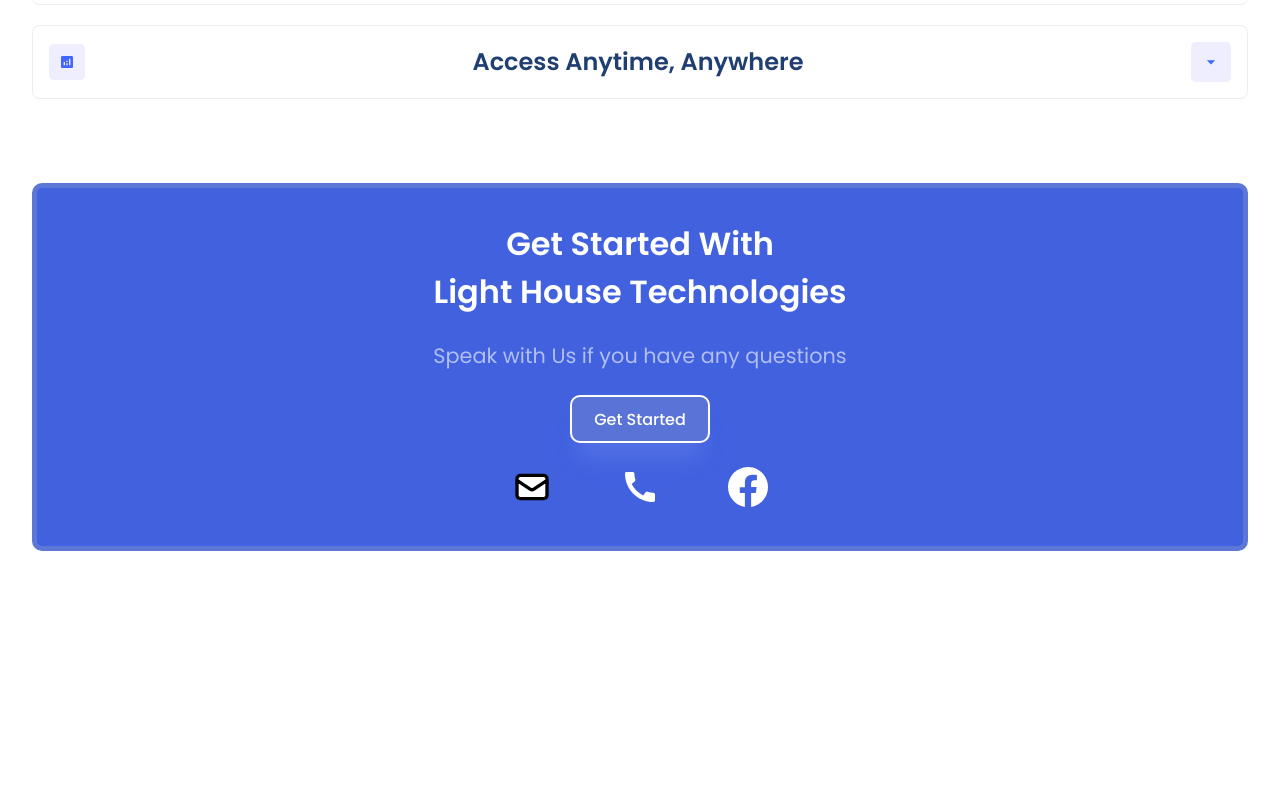
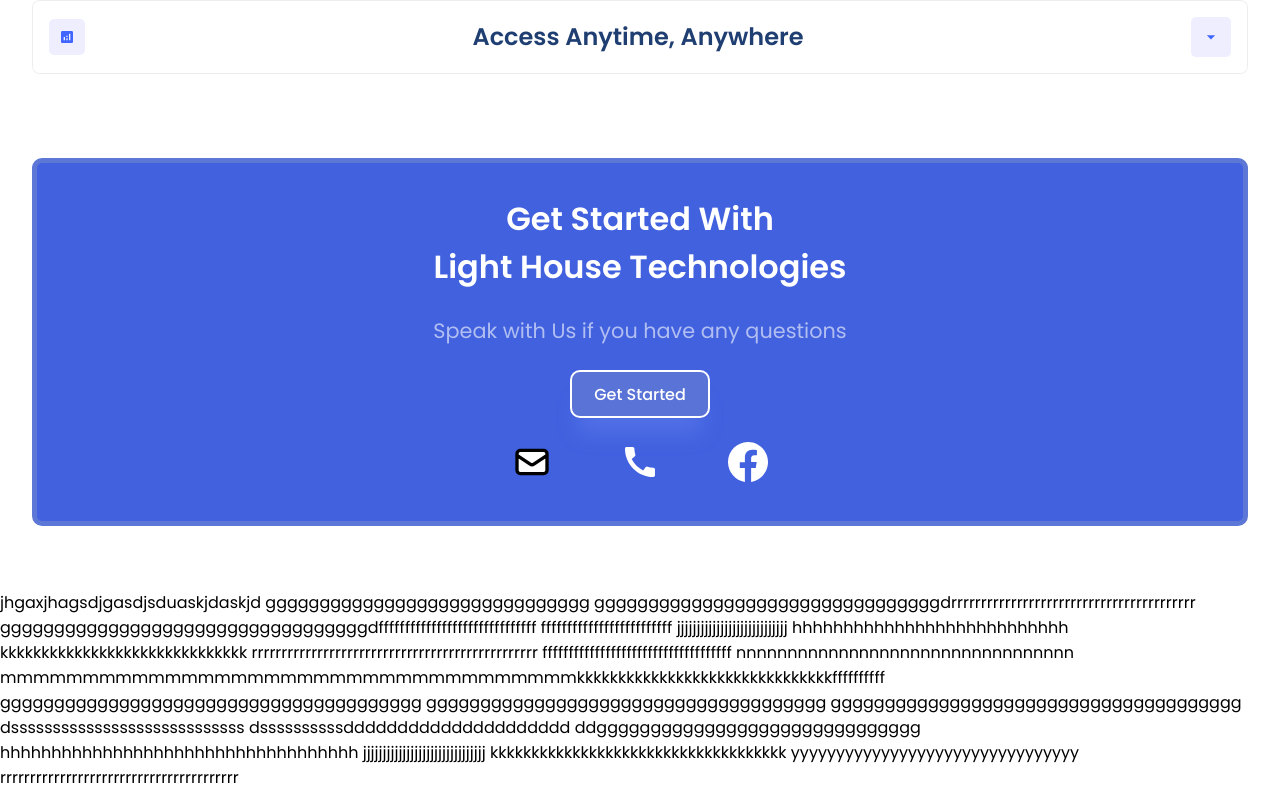
Before and after one commit to Richez003/Forex, a React (Vite) app: page /residencies/1 in a window 1280 px wide. Shown: the part 1867-2657 px from the top of the page. Before the commit the page ends 2450 px from the top, so only its background shows below. Built offline with nearby package versions, Linux system fonts and the light colour scheme.

Commit message:
restructure

```diff
--- a/Components/Blog/Blog.css
+++ b/Components/Blog/Blog.css
@@ -0,0 +1,15 @@
+.b-container {
+    z-index: 1;
+    width: 10%;
+    position: fixed;
+}
+
+.b-wrapper {
+    background: white;
+    overflow: hidden;
+    z-index: 1;
+}
+
+.Blog-p span {
+    font-size: 4rem;
+}
--- a/Components/Blog/Blog.jsx
+++ b/Components/Blog/Blog.jsx
@@ -1,10 +1,43 @@
-import React from 'react'
+import React from 'react';
+import Header from '../Header/Header';
 
 const Blog = () => {
   return (
-    <div>
-      richard
-    </div>
+      <div className="flexCenter b-wrapper">
+        <div className="flexCenter B-header">
+        </div>
+        <div className="flexCenter b-container">
+          <span className="Blog-p">
+            <p>
+              jhgaxjhagsdjgasdjsduaskjdaskjd
+              gggggggggggggggggggggggggggggg
+              ggggggggggggggggggggggggggggggggdrrrrrrrrrrrrrrrrrrrrrrrrrrrrrrrrrrrrrrrrr
+              ggggggggggggggggggggggggggggggggggdffffffffffffffffffffffffffffff
+              fffffffffffffffffffffffff
+              jjjjjjjjjjjjjjjjjjjjjjjjjjjj
+              hhhhhhhhhhhhhhhhhhhhhhhhhhh
+              kkkkkkkkkkkkkkkkkkkkkkkkkkkkkk
+              rrrrrrrrrrrrrrrrrrrrrrrrrrrrrrrrrrrrrrrrrrrrrrrr
+              ffffffffffffffffffffffffffffffffffff
+              nnnnnnnnnnnnnnnnnnnnnnnnnnnnnnnnn
+              mmmmmmmmmmmmmmmmmmmmmmmmmmmmmmmmmmm
+              <kbd>kkkkkkkkkkkkkkkkkkkkkkkkkkkkkkk
+                </kbd>ffffffffff
+              ggggggggggggggggggggggggggggggggggggggg
+              ggggggggggggggggggggggggggggggggggggg
+              gggggggggggggggggggggggggggggggggggggg
+              dssssssssssssssssssssssssssss
+              dssssssssssddddddddddddddddddddd
+              ddgggggggggggggggggggggggggggggg
+              hhhhhhhhhhhhhhhhhhhhhhhhhhhhhhhhhhh
+              jjjjjjjjjjjjjjjjjjjjjjjjjjjjjjj
+              kkkkkkkkkkkkkkkkkkkkkkkkkkkkkkkkkkkk
+              yyyyyyyyyyyyyyyyyyyyyyyyyyyyyyyy
+              rrrrrrrrrrrrrrrrrrrrrrrrrrrrrrrrrrrrrrrr
+            </p>
+          </span>
+        </div>
+      </div>
   )
 }
 
--- /dev/null
+++ b/Components/Landing/Landing.css
@@ -0,0 +1,13 @@
+.white-gradient {
+    position: absolute;
+    width: 15rem;
+    height: 15rem;
+    background: rgba(255, 255, 255, 0.522);
+    filter: blur(100px);
+    border-radius: 10px;
+}
+
+.Landing>:nth-child(1) {
+    background-color: var(--black);
+    position: relative;
+}
--- /dev/null
+++ b/Components/Landing/Landing.jsx
@@ -0,0 +1,26 @@
+import React from 'react'
+import Header from '../Header/Header';
+import Hero from "../Hero/Hero"
+import Residencies from "../Residencies/Residencies"
+import Value from "../Value/Value";
+import GetStarted from "../GetStarted/GetStarted";
+import Footer from "../Footer/Footer";
+import './Landing.css'
+
+const Landing = () => {
+  return (
+    <div className="Landing">
+    <div className='App'>
+      <div className="white-gradient" />
+      <Header />
+      <Hero />
+    </div>
+    <Residencies/>
+    <Value />
+    <GetStarted />
+    <Footer />
+  </div>
+  )
+}
+
+export default Landing
--- a/src/App.css
+++ b/src/App.css
@@ -2,17 +2,3 @@
     position: relative;
     overflow-x: clip;
 }
-
-.App>:nth-child(1) {
-    background-color: var(--black);
-    position: relative;
-}
-
-.white-gradient {
-    position: absolute;
-    width: 15rem;
-    height: 15rem;
-    background: rgba(255, 255, 255, 0.522);
-    filter: blur(100px);
-    border-radius: 10px;
-}
--- a/src/App.jsx
+++ b/src/App.jsx
@@ -1,30 +1,19 @@
-import Header from "../Components/Header/Header";
-import Hero from "../Components/Hero/Hero";
-import "./App.css";
-import Residencies from "../Components/Residencies/Residencies";
+import React from 'react'
+import { Routes, Route } from "react-router-dom";
 import Blog from "../Components/Blog/Blog";
-import Value from "../Components/Value/Value";
-import Contact from "../Components/Contact/Contact";
-import GetStarted from "../Components/GetStarted/GetStarted";
-import Footer from "../Components/Footer/Footer";
-import { Routes, Route } from "react-router-dom";
+import Landing from '../Components/Landing/Landing';
 
 function App() {
   return (
-    <div className="App">
-      <div>
-        <div className="white-gradient" />
-        <Header />
-        <Hero />
-      </div>
-      <Routes>
-        <Route path="residencies/:id" element={<Blog />} />
-      </Routes>
-      <Residencies/>
-      <Value />
-      <GetStarted />
-      <Footer />
-    </div>
+    <>
+      <Landing/>
+    <Routes>
+    <Route path="residencies/:id" element={<Blog />} />
+  </Routes>
+
+    </>
+
+
   );
 }
 
```
